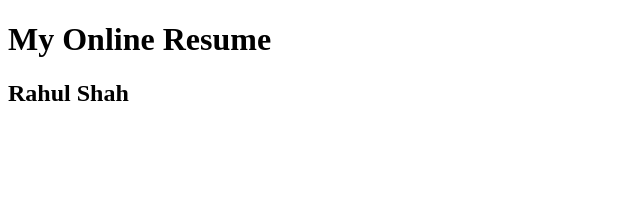
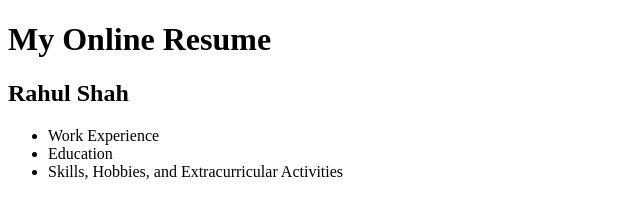
Before and after one commit to kevinvshah/RahulShah, a plain HTML site: page index.html in a window 1280 px wide. Shown: the whole page, without its empty margins (0-640 px from the left). Drawn offline with Linux system fonts and the light colour scheme.

Commit message:
Delete
Deleted

```diff
--- a/index.html
+++ b/index.html
@@ -4,6 +4,12 @@
             <h1>My Online Resume</h1>
             <h2>Rahul Shah</h2>
         </head>
-        <body></body>
+        <body>
+            <ul>
+                <li>Work Experience</li>
+                <li>Education</li>
+                <li>Skills, Hobbies, and Extracurricular Activities</li>
+            </ul>
+        </body>
 
     </html>
```
